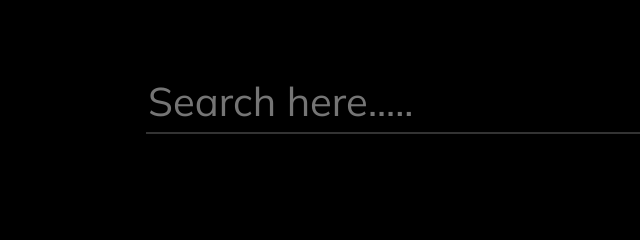
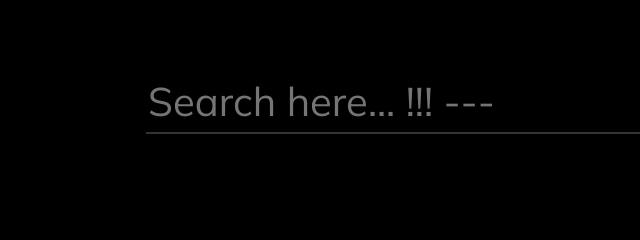
Before and after one commit to Victorvs1967/glo-anime-js, a website: page login.html in a window 1280 px wide. Both pictures are taken after a click on the link 1151 px from the left and 33 px from the top of the page. Shown: the part 298-538 px from the top of the page, 244-884 px from the left. Drawn offline with nearby package versions, Linux system fonts and the light colour scheme; no server answers; files whose address does not match are found by name.

Commit message:
add gigns

```diff
--- a/login.html
+++ b/login.html
@@ -156,7 +156,7 @@
         <div class="h-100 d-flex align-items-center justify-content-center">
             <div class="search-close-switch"><i class="icon_close"></i></div>
             <form class="search-model-form">
-                <input type="text" id="search-input" placeholder="Search here.....">
+                <input type="text" id="search-input" placeholder="Search here... !!! ---">
             </form>
         </div>
     </div>
```
